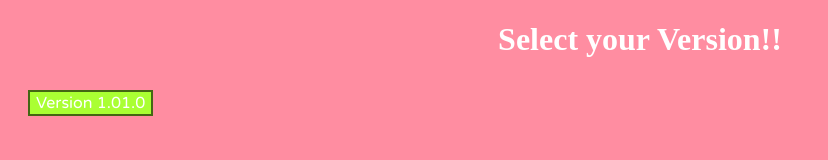
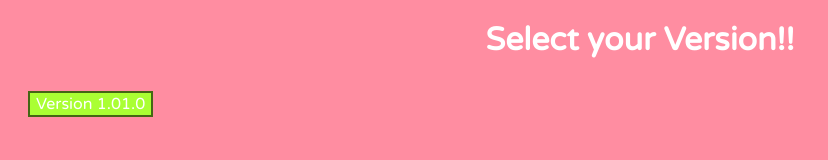
Before and after one commit to Yared1200/destination-planet-sugarworld, a plain HTML site: page versions/select/index.html in a window 1280 px wide. Shown: the whole page, without its empty margins (0-828 px from the left). Drawn offline with Linux system fonts and the light colour scheme.

Commit message:
Add font-family to title style in index.html

```diff
--- a/versions/select/index.html
+++ b/versions/select/index.html
@@ -15,6 +15,7 @@
             .title {
                 text-align: center;
                 color: #fff;
+                font-family: 'Varela Round', sans-serif;
             }
 
             .button {
```
